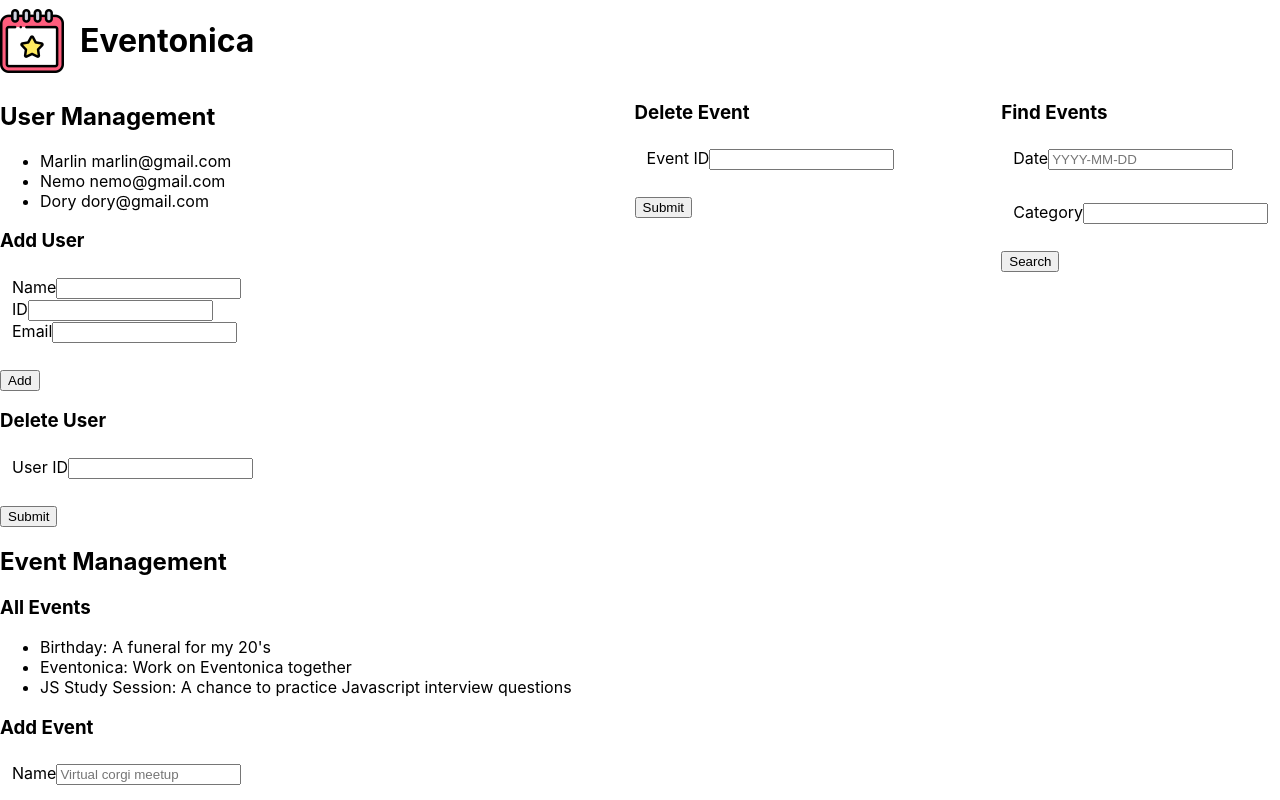
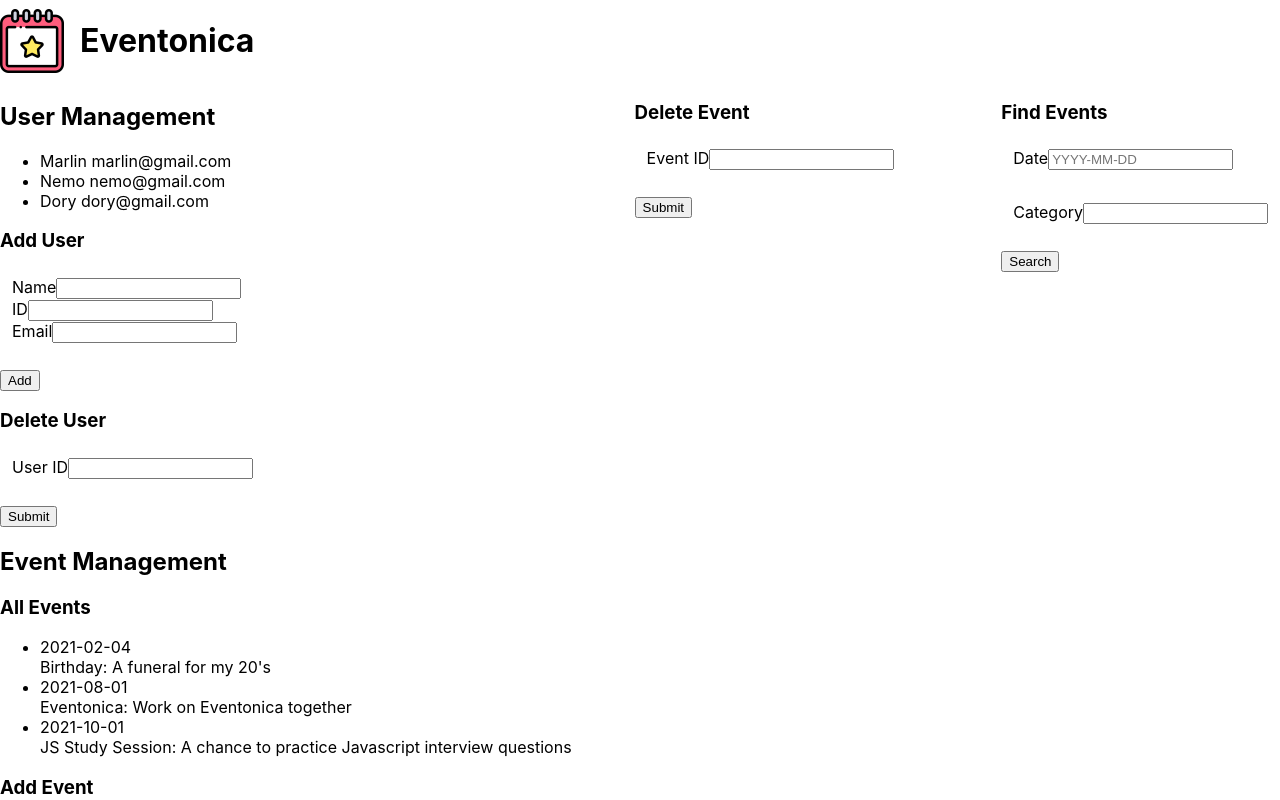
Before and after one commit to GabyC0/Eventonica2, a React (Create React App) app in the folder client/: page / in a window 1280 px wide. Shown: the top 800 px of the page. Built offline with nearby package versions, Linux system fonts and the light colour scheme.

Commit message:
can add event

```diff
--- a/client/src/Components/Events.jsx
+++ b/client/src/Components/Events.jsx
@@ -77,8 +77,9 @@ const Events = () => {
 
         const handleSubmit = (e) => {
             e.preventDefault();
-            const newEvent = {initialState};
-            setEvents([...events, newEvent]);
+            // const newEvent = {initialState};
+            //setEvent -> copying what is already there by using ...events
+            setEvents([...events, state]);
         }
 
 
@@ -87,7 +88,7 @@ const Events = () => {
             <div>
               <h3>All Events</h3>
               <ul id="events-list">
-                {events.map((event, index) => <li key={index}>{event.name}: {event.description} </li>)}
+                {events.map((event, index) => <li key={index}>{event.date}<br/>{event.name}: {event.description} </li>)}
               </ul>
 
               <h3>Add Event</h3>
@@ -119,6 +120,7 @@ const Events = () => {
                     type="date"
                     id="add-event-date"
                     value={state.date} onChange={(e) => dispatch({ type: 'editDate', payload: e.target.value})
+
             }
                     />
                 </fieldset>
```
